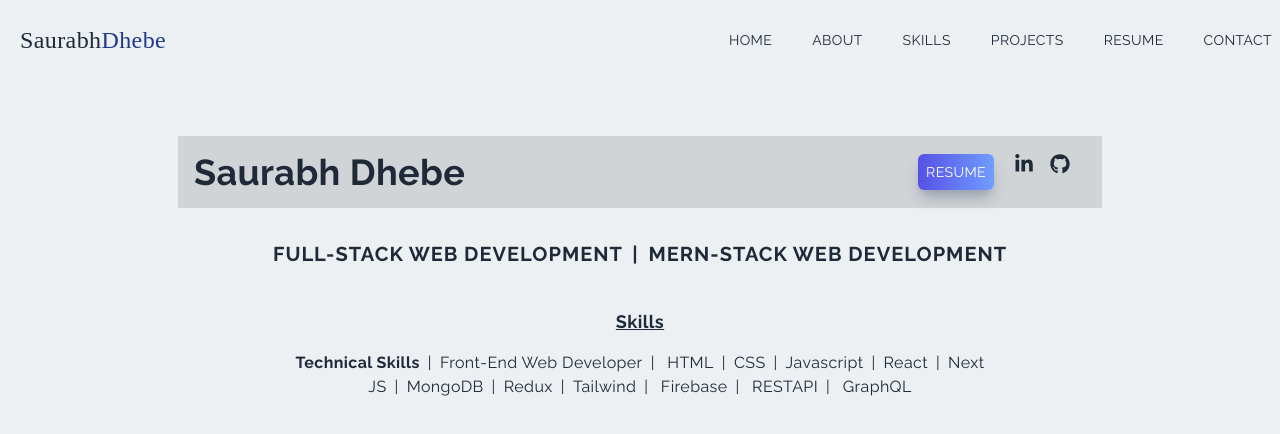
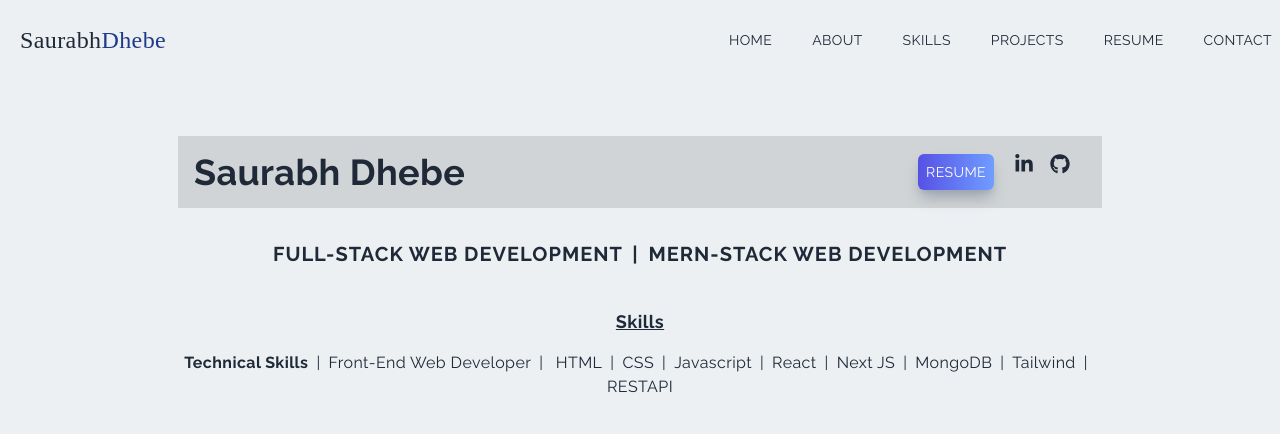
Before and after one commit to saurabhdhebe2/Portfolio, a Next.js app: page /resume in a window 1280 px wide. Shown: the top 434 px of the page. Built offline with nearby package versions, Linux system fonts and the light colour scheme.

Commit message:
resume updated

```diff
--- a/pages/resume.jsx
+++ b/pages/resume.jsx
@@ -19,7 +19,7 @@
           <h2 className="text-center">Saurabh Dhebe</h2>
           <div className="flex">
             <a
-              href="https://drive.google.com/file/d/1NV1SHauVJfmalFs1korWA3TFNQzxboCb/view?usp=drivesdk"
+              href="https://drive.google.com/file/d/1SJs44Td_8tfws9WoevXbwsmC5L2_JCyj/view?usp=drivesdk"
               target="_blank"
               rel="noreferrer"
             >
@@ -68,11 +68,8 @@
             <span className="px-2">|</span>React
             <span className="px-2">|</span>Next JS
             <span className="px-2">|</span>MongoDB
-            <span className="px-2">|</span>Redux
             <span className="px-2">|</span>Tailwind
-            <span className="px-2">|</span> Firebase
             <span className="px-2">|</span> RESTAPI
-            <span className="px-2">|</span> GraphQL
           </p>
         </div>
       </div>
```
